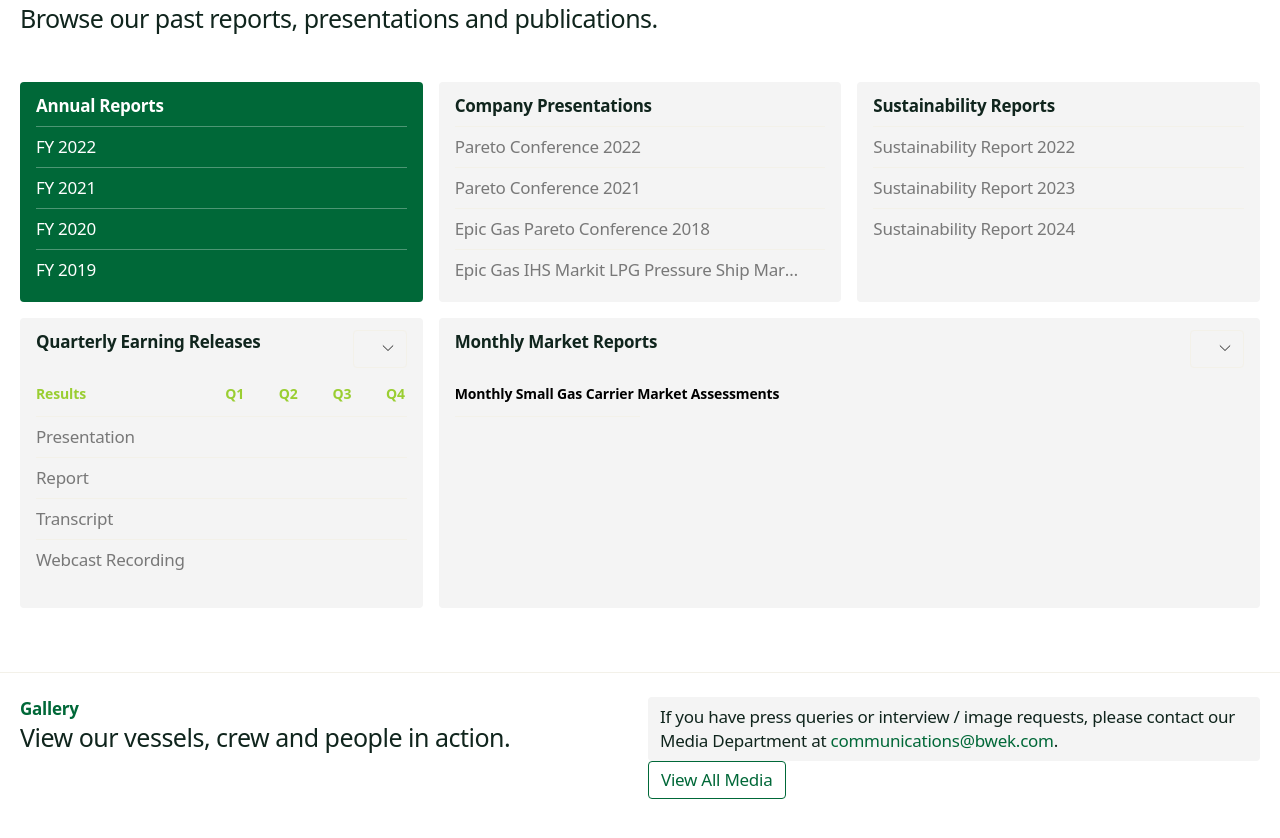
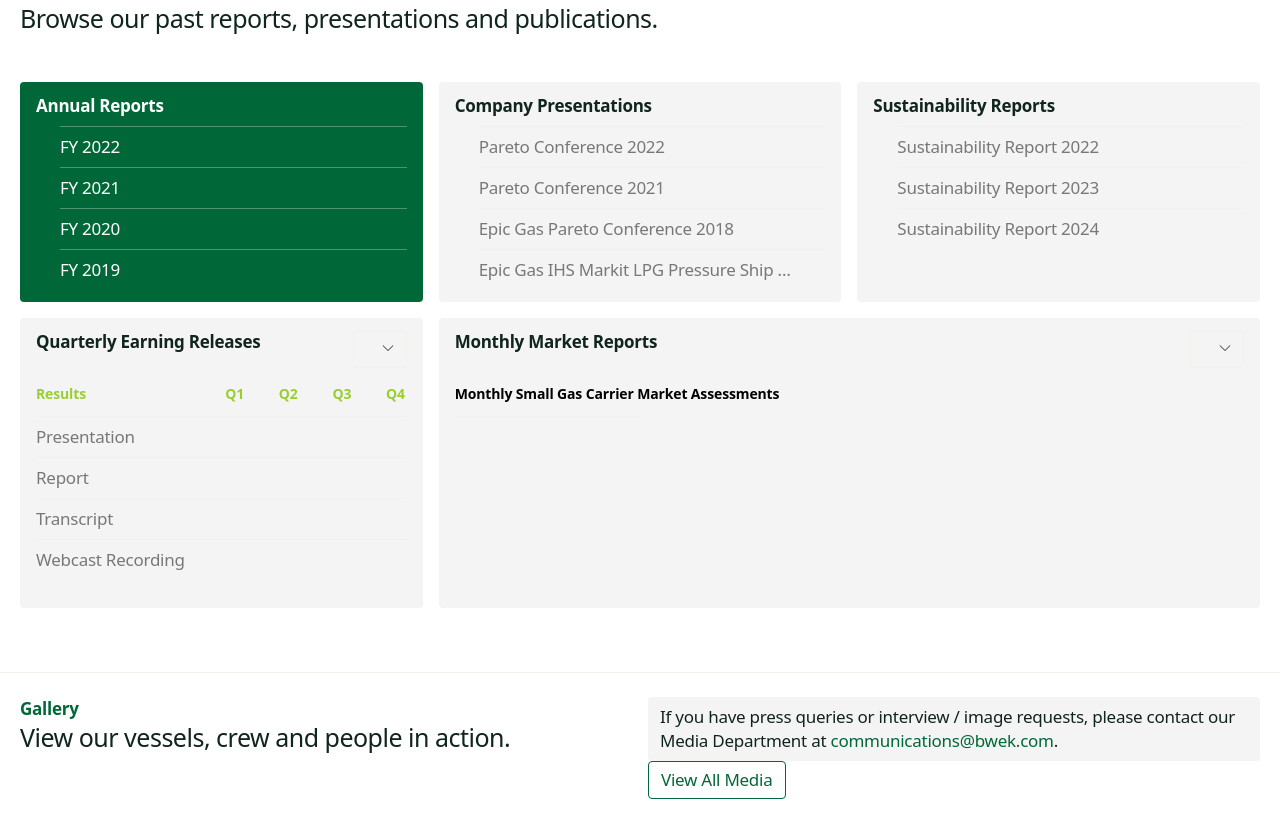
Before and after one commit to quoc05dev/asp-shipping-next-V2, a Next.js app: page /media in a window 1280 px wide. Shown: the part 2160-2998 px from the top of the page. Built offline with nearby package versions, Linux system fonts and the light colour scheme; a web font is replaced by a local one.

Commit message:
polish-legacy-inner-page-visual-parity

```diff
--- a/styles/legacy-custom.css
+++ b/styles/legacy-custom.css
@@ -195,3 +195,7 @@ img:is([sizes=auto i], [sizes^="auto," i]) {
 				background-color: #0d703b;
 				color: #fff;
 			}
+/* Phase 12F - Legacy Inner Page Polish */
+.legacy-inner-page ul { list-style-position: outside; margin-left: 1.5rem; }
+.legacy-inner-page a { text-decoration: none; }
+.legacy-inner-page img { max-width: 100%; height: auto; }
```
